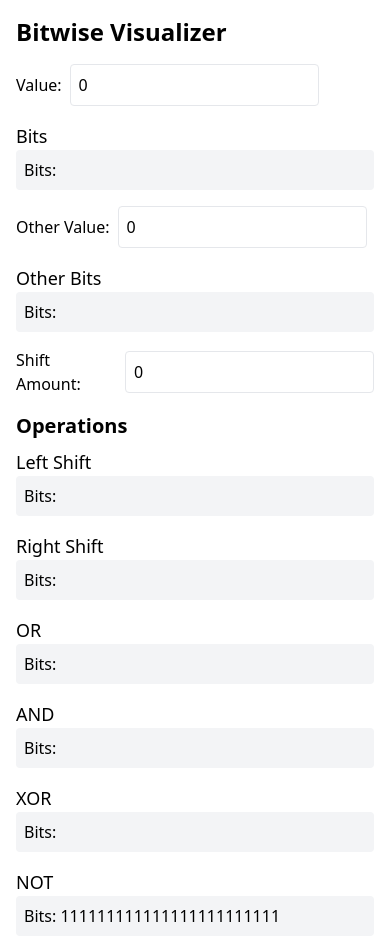
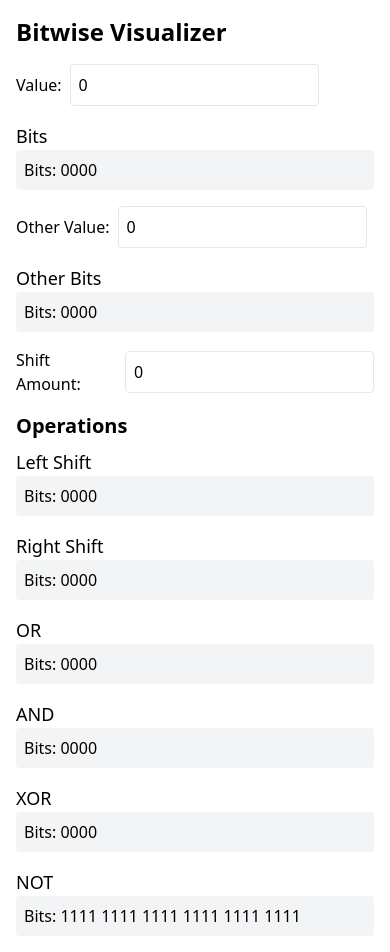
Before and after one commit to jacastanon01/BitVisualWise, a React (Vite) app: page / in a window 390 px wide. Built offline with nearby package versions, Linux system fonts and the light colour scheme.

Commit message:
Handled some cases relating to rendering the binary properly

```diff
--- a/src/BitIntWrapper.ts
+++ b/src/BitIntWrapper.ts
@@ -18,6 +18,14 @@ class BitIntWrapper {
         }
       },
     };
+  }
+
+  toBinaryString(): string {
+    const binaryString = this.intValue.toString(2).padStart(32, '0');
+    const binaryGroups = binaryString.match(/.{1,4}/g) || [];
+    const filteredGroups = binaryGroups.filter((g) => g != '0000');
+    //   .slice(0, binaryGroups.length);
+    return filteredGroups.join(' ');
   }
 
   getItem(i: number): number {
--- a/src/components/BitDisplay.tsx
+++ b/src/components/BitDisplay.tsx
@@ -9,7 +9,9 @@ function BitDisplay({ label, bitWrapper }: IBitDisplayProps) {
   return (
     <div>
       <h3 className='text-lg font-medium'>{label}</h3>
-      <div className='p-2 bg-gray-100 rounded'>Bits: {bitWrapper}</div>
+      <div className='p-2 bg-gray-100 rounded'>
+        Bits: {bitWrapper.toBinaryString() || '0000'}
+      </div>
     </div>
   );
 }
--- a/src/components/BitInputBox.tsx
+++ b/src/components/BitInputBox.tsx
@@ -6,7 +6,12 @@ export interface IBitInputProps {
 
 function BitInputBox({ label, value, onChange }: IBitInputProps) {
   const handleChange = (e: React.ChangeEvent<HTMLInputElement>) => {
-    onChange(parseInt(e.target.value, 10));
+    const parsed_value = parseInt(e.target.value, 10);
+    if (isNaN(parsed_value)) {
+      return;
+    }
+
+    onChange(parsed_value);
   };
 
   return (
@@ -14,6 +19,7 @@ function BitInputBox({ label, value, onChange }: IBitInputProps) {
       <label className='flex items-center space-x-2'>
         <span>{label}:</span>
         <input
+          min={0}
           type='number'
           value={value}
           onChange={handleChange}
--- a/src/components/BitInputs.tsx
+++ b/src/components/BitInputs.tsx
@@ -18,7 +18,7 @@ function BitInputs({ inputValues, setters, bits }: IBitInputsProps) {
   const { setValue, setOtherValue, setShiftAmount } = setters;
 
   return (
-    <div className='grid grid-cols-1 md:grid-cols-2 gap-4'>
+    <>
       <BitInputBox label='Value' value={value} onChange={setValue} />
       <BitDisplay label='Bits' bitWrapper={bit1} />
       <BitInputBox
@@ -32,7 +32,7 @@ function BitInputs({ inputValues, setters, bits }: IBitInputsProps) {
         value={shiftAmount}
         onChange={setShiftAmount}
       />
-    </div>
+    </>
   );
 }
 
--- a/src/components/BitwiseVisualizer.tsx
+++ b/src/components/BitwiseVisualizer.tsx
@@ -10,59 +10,61 @@ function BitwiseVisualizer() {
   const bitWrapper = new BitIntWrapper(value);
   const otherBitWrapper = new BitIntWrapper(otherValue);
 
-  const shiftedLeft = bitWrapper.lshift(shiftAmount);
-  const shiftedRight = bitWrapper.rshift(shiftAmount);
-  const orResult = bitWrapper.or(otherBitWrapper);
-  const andResult = bitWrapper.and(otherBitWrapper);
-  const xorResult = bitWrapper.xor(otherBitWrapper);
-  const notResult = bitWrapper.not();
+  const shiftedLeft = bitWrapper.lshift(shiftAmount).toBinaryString() || '0000';
+  const shiftedRight =
+    bitWrapper.rshift(shiftAmount).toBinaryString() || '0000';
+  const orResult = bitWrapper.or(otherBitWrapper).toBinaryString() || '0000';
+  const andResult = bitWrapper.and(otherBitWrapper).toBinaryString() || '0000';
+  const xorResult = bitWrapper.xor(otherBitWrapper).toBinaryString() || '0000';
+  const notResult = bitWrapper.not().toBinaryString() || '0000';
+
+  //   const mapped_operations_results = BIT_OPERATIONS.reduce(
+  //     (previous: string, current: any) => {
+  //       if (previous == 'RSHIFT') {
+  //         return { ...current, [previous]: shiftedRight };
+  //       }
+  //     },
+  //     {}
+  //   );
 
   return (
     <div className='container mx-auto p-4'>
       <h1 className='text-2xl font-bold mb-4'>Bitwise Visualizer</h1>
-      <BitInputs
-        bits={[value, otherValue]}
-        inputValues={{ value, otherValue, shiftAmount }}
-        setters={{ setValue, setOtherValue, setShiftAmount }}
-      />
+
+      <div className='grid grid-cols-1 md:grid-cols-2 gap-4'>
+        <BitInputs
+          bits={[value, otherValue]}
+          inputValues={{ value, otherValue, shiftAmount }}
+          setters={{ setValue, setOtherValue, setShiftAmount }}
+        />
+      </div>
+
       <div className='mt-4'>
         <h2 className='text-xl font-semibold mb-2'>Operations</h2>
         <div className='grid grid-cols-1 md:grid-cols-2 gap-4'>
           <div>
             <h3 className='text-lg font-medium'>Left Shift</h3>
-            <div className='p-2 bg-gray-100 rounded'>
-              Bits: {[...shiftedLeft].join('')}
-            </div>
+            <div className='p-2 bg-gray-100 rounded'>Bits: {shiftedLeft}</div>
           </div>
           <div>
             <h3 className='text-lg font-medium'>Right Shift</h3>
-            <div className='p-2 bg-gray-100 rounded'>
-              Bits: {[...shiftedRight].join('')}
-            </div>
+            <div className='p-2 bg-gray-100 rounded'>Bits: {shiftedRight}</div>
           </div>
           <div>
             <h3 className='text-lg font-medium'>OR</h3>
-            <div className='p-2 bg-gray-100 rounded'>
-              Bits: {[...orResult].join('')}
-            </div>
+            <div className='p-2 bg-gray-100 rounded'>Bits: {orResult}</div>
           </div>
           <div>
             <h3 className='text-lg font-medium'>AND</h3>
-            <div className='p-2 bg-gray-100 rounded'>
-              Bits: {[...andResult].join('')}
-            </div>
+            <div className='p-2 bg-gray-100 rounded'>Bits: {andResult}</div>
           </div>
           <div>
             <h3 className='text-lg font-medium'>XOR</h3>
-            <div className='p-2 bg-gray-100 rounded'>
-              Bits: {[...xorResult].join('')}
-            </div>
+            <div className='p-2 bg-gray-100 rounded'>Bits: {xorResult}</div>
           </div>
           <div>
             <h3 className='text-lg font-medium'>NOT</h3>
-            <div className='p-2 bg-gray-100 rounded'>
-              Bits: {[...notResult].join('')}
-            </div>
+            <div className='p-2 bg-gray-100 rounded'>Bits: {notResult}</div>
           </div>
         </div>
       </div>
--- /dev/null
+++ b/src/constants.ts
@@ -0,0 +1 @@
+export const BIT_OPERATIONS = ['RSHIFT', 'LSHIFT', 'AND', 'OR', 'XOR', 'NOT'];
```
